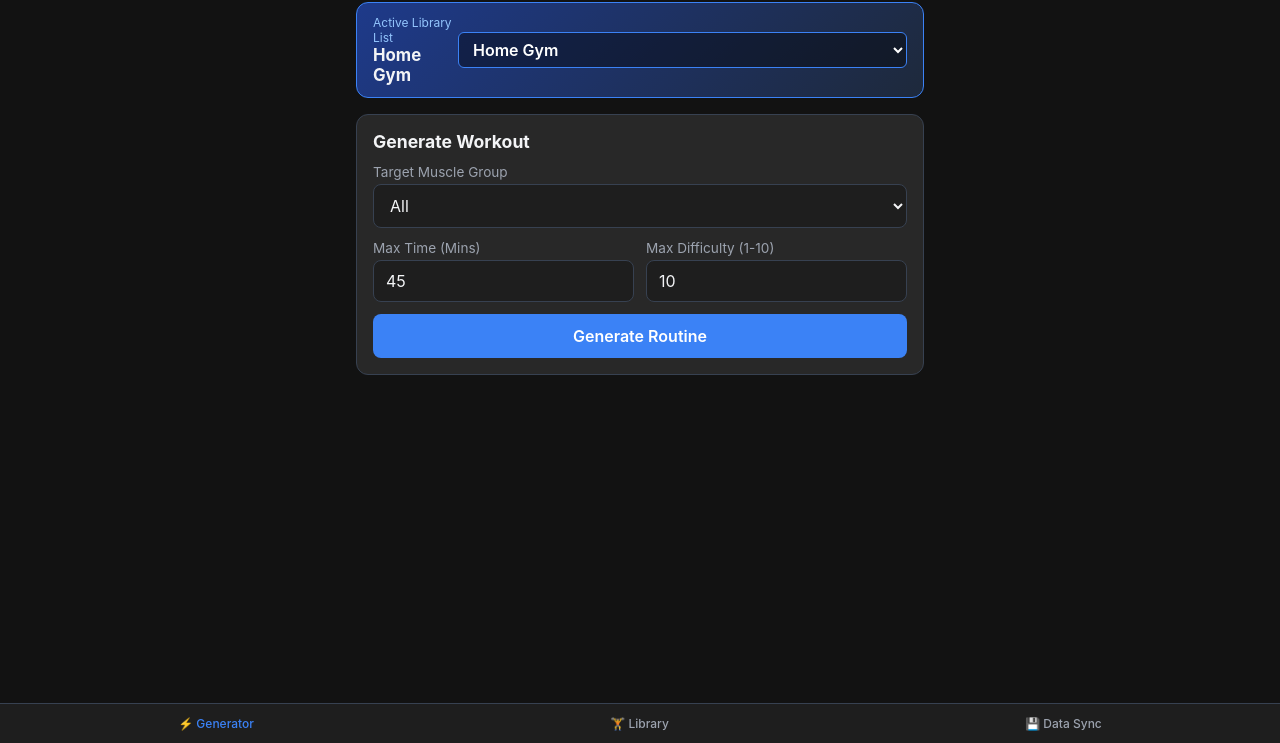
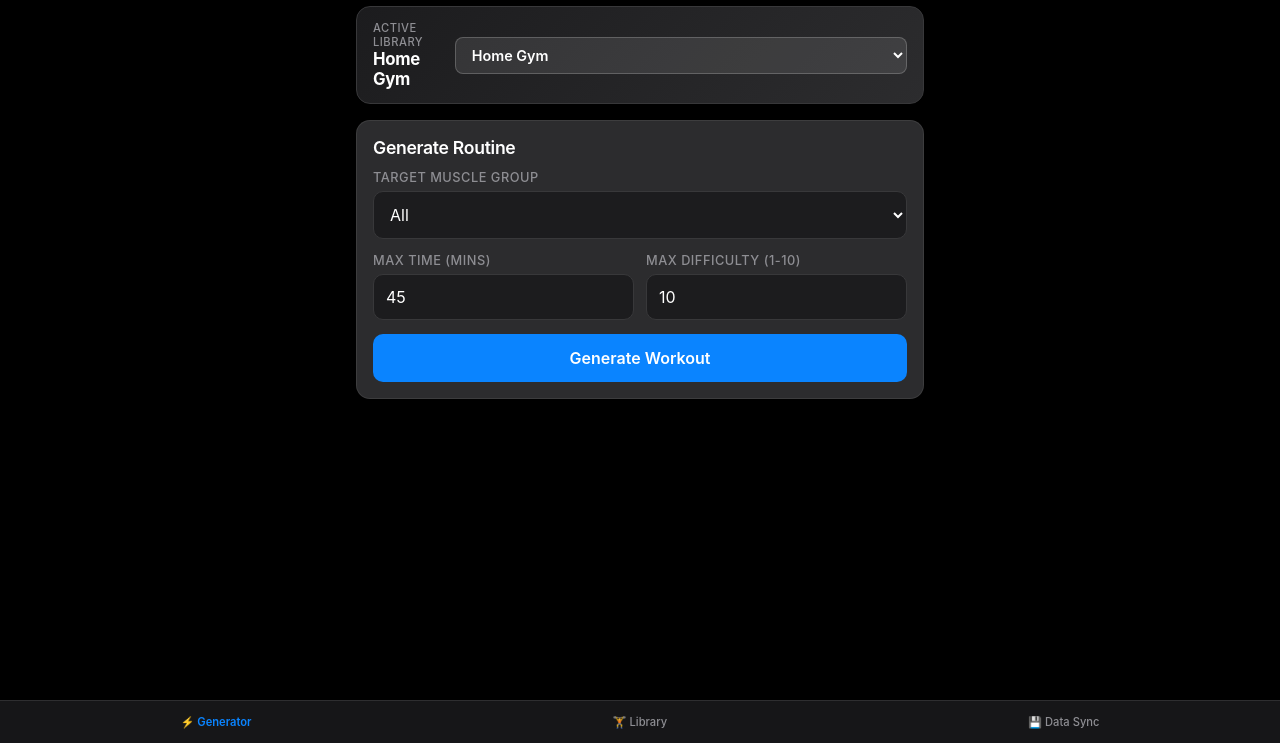
Before and after one commit to cwarren901652/Workout-App, a plain HTML site: page index.html in a window 1280 px wide. Shown: the part 57-800 px from the top of the page. Drawn offline with Linux system fonts and the light colour scheme.

Commit message:
Enhance iOS styling and layout for index.html
Updated styles and structure for improved iOS compatibility and aesthetics. Adjusted viewport settings, colors, paddings, and button styles.

```diff
--- a/index.html
+++ b/index.html
@@ -2,7 +2,7 @@
 <html lang="en">
 <head>
     <meta charset="UTF-8">
-    <meta name="viewport" content="width=device-width, initial-scale=1.0, maximum-scale=1.0, user-scalable=no">
+    <meta name="viewport" content="width=device-width, initial-scale=1.0, maximum-scale=1.0, user-scalable=no, viewport-fit=cover">
     <title>Workout Generator</title>
     <!-- iOS PWA Meta Tags -->
     <meta name="apple-mobile-web-app-capable" content="yes">
@@ -11,34 +11,39 @@
 
     <style>
         :root {
-            --bg-color: #121212;
-            --surface-color: #1e1e1e;
-            --surface-card: #282828;
-            --primary: #3b82f6;
-            --primary-hover: #2563eb;
-            --text-main: #f3f4f6;
-            --text-muted: #9ca3af;
-            --accent: #10b981;
-            --danger: #ef4444;
-            --border: #374151;
-            --radius: 12px;
+            --bg-color: #000000;
+            --surface-color: #1c1c1e;
+            --surface-card: #2c2c2e;
+            --primary: #0a84ff; /* iOS System Blue */
+            --primary-hover: #0062d2;
+            --text-main: #ffffff;
+            --text-muted: #8e8e93; /* iOS System Gray */
+            --accent: #30d158; /* iOS System Green */
+            --danger: #ff453a; /* iOS System Red */
+            --border: #38383a;
+            --radius: 14px;
         }
 
         * {
             box-sizing: border-box;
             margin: 0;
             padding: 0;
-            font-family: -apple-system, BlinkMacSystemFont, "Segoe UI", Roboto, Helvetica, Arial, sans-serif;
+            font-family: -apple-system, BlinkMacSystemFont, "SF Pro Text", "SF Pro Icons", "Helvetica Neue", Helvetica, Arial, sans-serif;
+            -webkit-font-smoothing: antialiased;
             -webkit-tap-highlight-color: transparent;
+            user-select: none;
         }
 
         body {
             background-color: var(--bg-color);
             color: var(--text-main);
             padding: 16px;
-            padding-bottom: 90px;
+            padding-top: calc(16px + env(safe-area-inset-top));
+            padding-bottom: calc(110px + env(safe-area-inset-bottom));
             max-width: 600px;
             margin: 0 auto;
+            overflow-x: hidden;
+            overscroll-behavior-y: none;
         }
 
         header {
@@ -46,11 +51,10 @@
             justify-content: space-between;
             align-items: center;
             margin-bottom: 16px;
-            padding-top: env(safe-area-inset-top);
         }
 
         h1 {
-            font-size: 1.4rem;
+            font-size: 1.6rem;
             font-weight: 700;
             letter-spacing: -0.5px;
         }
@@ -60,60 +64,71 @@
             border-radius: var(--radius);
             padding: 16px;
             margin-bottom: 16px;
-            border: 1px solid var(--border);
+            border: 1px solid rgba(255, 255, 255, 0.08);
+            box-shadow: 0 4px 20px rgba(0, 0, 0, 0.3);
         }
 
         h2 {
             font-size: 1.1rem;
+            font-weight: 600;
             margin-bottom: 12px;
             color: var(--text-main);
+            letter-spacing: -0.3px;
         }
 
-        /* List Selector Banner */
+        /* iOS-Style List Selector Banner */
         .list-banner {
-            background: linear-gradient(135deg, #1e3a8a, #1e293b);
-            border: 1px solid #3b82f6;
+            background: linear-gradient(135deg, #1c1c1e, #2c2c2e);
+            border: 1px solid var(--border);
             border-radius: var(--radius);
-            padding: 12px 16px;
+            padding: 14px 16px;
             margin-bottom: 16px;
             display: flex;
             justify-content: space-between;
             align-items: center;
+            box-shadow: 0 4px 12px rgba(0,0,0,0.2);
         }
 
         .list-banner select {
-            background: rgba(0,0,0,0.4);
-            border: 1px solid var(--primary);
+            background: rgba(255, 255, 255, 0.1);
+            border: 1px solid rgba(255, 255, 255, 0.2);
             color: white;
-            padding: 6px 10px;
-            border-radius: 6px;
+            padding: 8px 12px;
+            border-radius: 8px;
             font-weight: 600;
+            font-size: 0.9rem;
+            outline: none;
         }
 
         /* Form Controls */
         .form-group {
-            margin-bottom: 12px;
+            margin-bottom: 14px;
         }
 
         label {
             display: block;
-            font-size: 0.85rem;
+            font-size: 0.8rem;
+            font-weight: 500;
             color: var(--text-muted);
-            margin-bottom: 4px;
+            margin-bottom: 6px;
+            text-transform: uppercase;
+            letter-spacing: 0.5px;
         }
 
         input, select, textarea {
             width: 100%;
-            padding: 10px 12px;
+            padding: 12px;
             background-color: var(--surface-color);
             border: 1px solid var(--border);
-            border-radius: 8px;
+            border-radius: 10px;
             color: var(--text-main);
             font-size: 1rem;
+            outline: none;
+            transition: border-color 0.2s;
+            user-select: text;
         }
 
         input:focus, select:focus, textarea:focus {
-            outline: none;
             border-color: var(--primary);
         }
 
@@ -128,49 +143,60 @@
 
         button {
             width: 100%;
-            padding: 12px;
+            padding: 14px;
             background-color: var(--primary);
             color: white;
             border: none;
-            border-radius: 8px;
+            border-radius: 10px;
             font-size: 1rem;
             font-weight: 600;
             cursor: pointer;
-            transition: background 0.2s;
+            transition: transform 0.1s ease, background-color 0.2s;
         }
 
         button:active {
+            transform: scale(0.97);
             background-color: var(--primary-hover);
         }
 
         button.secondary {
-            background-color: transparent;
+            background-color: rgba(255, 255, 255, 0.08);
             border: 1px solid var(--border);
             color: var(--text-main);
             margin-top: 8px;
         }
 
-        button.danger {
-            background-color: rgba(239, 68, 68, 0.2);
-            color: var(--danger);
-            border: 1px solid rgba(239, 68, 68, 0.4);
+        button.secondary:active {
+            background-color: rgba(255, 255, 255, 0.15);
         }
 
-        /* Exercise List */
+        button.danger {
+            background-color: rgba(255, 69, 58, 0.15);
+            color: var(--danger);
+            border: 1px solid rgba(255, 69, 58, 0.3);
+        }
+
+        button.danger:active {
+            background-color: rgba(255, 69, 58, 0.3);
+        }
+
+        /* Exercise List Items */
         .exercise-item {
             display: flex;
             justify-content: space-between;
             align-items: center;
-            padding: 12px;
+            padding: 14px;
             background: var(--surface-color);
-            border-radius: 8px;
-            margin-bottom: 8px;
+            border-radius: 10px;
+            margin-bottom: 10px;
             border: 1px solid var(--border);
+            transition: background-color 0.2s;
         }
 
         .exercise-info h3 {
             font-size: 1rem;
-            margin-bottom: 2px;
+            font-weight: 600;
+            margin-bottom: 4px;
         }
 
         .exercise-meta {
@@ -180,32 +206,34 @@
 
         .badge {
             display: inline-block;
-            padding: 2px 8px;
-            background: rgba(59, 130, 246, 0.2);
+            padding: 3px 8px;
+            background: rgba(10, 132, 255, 0.15);
             color: var(--primary);
-            border-radius: 4px;
+            border-radius: 6px;
             font-size: 0.75rem;
             font-weight: 600;
             margin-right: 4px;
         }
 
         .badge-diff {
-            background: rgba(16, 185, 129, 0.2);
+            background: rgba(48, 209, 88, 0.15);
             color: var(--accent);
         }
 
-        /* Navigation Tabs */
+        /* Frosted Glass iOS Bottom Navigation Bar */
         .nav-bar {
             position: fixed;
             bottom: 0;
             left: 0;
             right: 0;
-            background: var(--surface-color);
-            border-top: 1px solid var(--border);
+            background: rgba(28, 28, 30, 0.82);
+            backdrop-filter: blur(25px);
+            -webkit-backdrop-filter: blur(25px);
+            border-top: 1px solid rgba(255, 255, 255, 0.1);
             display: flex;
             justify-content: space-around;
-            padding: 12px 0;
-            padding-bottom: calc(12px + env(safe-area-inset-bottom));
+            padding: 10px 0;
+            padding-bottom: calc(10px + env(safe-area-inset-bottom));
             z-index: 1000;
         }
 
@@ -213,7 +241,7 @@
             background: none;
             border: none;
             color: var(--text-muted);
-            font-size: 0.75rem;
+            font-size: 0.7rem;
             font-weight: 500;
             cursor: pointer;
             display: flex;
@@ -221,11 +249,17 @@
             align-items: center;
             gap: 4px;
             width: auto;
-            padding: 0 16px;
+            padding: 4px 16px;
+            transition: color 0.2s, transform 0.1s;
+        }
+
+        .nav-item:active {
+            transform: scale(0.9);
         }
 
         .nav-item.active {
             color: var(--primary);
+            font-weight: 600;
         }
 
         .view-section {
@@ -234,21 +268,27 @@
 
         .view-section.active {
             display: block;
+            animation: fadeIn 0.25s ease-out;
+        }
+
+        @keyframes fadeIn {
+            from { opacity: 0; transform: translateY(4px); }
+            to { opacity: 1; transform: translateY(0); }
         }
     </style>
 </head>
 <body>
 
     <header>
-        <h1>Workout Generator</h1>
+        <h1>WorkoutGen</h1>
         <span id="exercise-count" class="badge">0 Exercises</span>
     </header>
 
     <!-- ACTIVE LIST SELECTOR BANNER -->
     <div class="list-banner">
         <div>
-            <label style="margin:0; font-size:0.75rem; color:#93c5fd;">Active Library List</label>
-            <div id="active-list-display" style="font-weight: 700; font-size: 1.05rem;">Home Gym</div>
+            <label style="margin:0; font-size:0.7rem; color:var(--text-muted);">Active Library</label>
+            <div id="active-list-display" style="font-weight: 700; font-size: 1.05rem; letter-spacing: -0.3px;">Home Gym</div>
         </div>
         <select id="global-list-selector" onchange="switchActiveList(this.value)">
             <!-- Populated via JS -->
@@ -258,7 +298,7 @@
     <!-- VIEW 1: GENERATOR -->
     <div id="view-generator" class="view-section active">
         <div class="card">
-            <h2>Generate Workout</h2>
+            <h2>Generate Routine</h2>
             <div class="form-group">
                 <label for="gen-muscle">Target Muscle Group</label>
                 <select id="gen-muscle">
@@ -275,13 +315,13 @@
                     <input type="number" id="gen-max-diff" value="10" min="1" max="10">
                 </div>
             </div>
-            <button onclick="generateWorkout()">Generate Routine</button>
+            <button onclick="generateWorkout()">Generate Workout</button>
         </div>
 
         <div id="workout-results" style="display:none;" class="card">
             <h2>Your Custom Routine</h2>
             <div id="workout-list-container"></div>
-            <button class="secondary" onclick="generateWorkout()">Re-Roll Routine</button>
+            <button class="secondary" onclick="generateWorkout()" style="margin-top:14px;">Re-Roll Routine</button>
         </div>
     </div>
 
@@ -290,13 +330,13 @@
         <!-- List Manager Card -->
         <div class="card">
             <h2>Manage Lists</h2>
-            <div class="row" style="margin-bottom: 8px;">
+            <div class="row" style="margin-bottom: 10px;">
                 <div class="form-group" style="margin-bottom:0;">
-                    <input type="text" id="new-list-name" placeholder="New list name (e.g. BUD/S Prep)">
+                    <input type="text" id="new-list-name" placeholder="e.g. BUD/S Prep">
                 </div>
-                <button onclick="addNewList()" style="width: 130px;">Add List</button>
+                <button onclick="addNewList()" style="width: 120px;">Add List</button>
             </div>
-            <button class="secondary danger" onclick="deleteActiveList()" style="font-size: 0.85rem; padding: 8px;">Delete Current Active List</button>
+            <button class="secondary danger" onclick="deleteActiveList()" style="font-size: 0.85rem; padding: 10px;">Delete Current List</button>
         </div>
 
         <div class="card">
@@ -335,7 +375,7 @@
         <div class="card">
             <h2>Exercise Inventory (<span id="inventory-list-name">Home Gym</span>)</h2>
             <div class="form-group">
-                <input type="text" id="search-box" placeholder="Search exercises in this list..." oninput="renderExercises()">
+                <input type="text" id="search-box" placeholder="Search exercises..." oninput="renderExercises()">
             </div>
             <div id="exercise-list"></div>
         </div>
@@ -345,12 +385,12 @@
     <div id="view-backup" class="view-section">
         <div class="card">
             <h2>Data Sync & Backup</h2>
-            <p style="font-size: 0.9rem; color: var(--text-muted); margin-bottom: 16px;">
-                Export your multi-list workout libraries to a JSON file or import a backup file to sync with friends.
+            <p style="font-size: 0.85rem; color: var(--text-muted); margin-bottom: 16px; line-height: 1.4;">
+                Export your multi-list workout libraries to a JSON file or import a backup file to share with training partners.
             </p>
             <button onclick="exportData()">Export JSON Backup</button>
-            <div style="margin-top: 12px;">
-                <label for="import-file" style="display:block; margin-bottom:4px;">Import JSON Backup</label>
+            <div style="margin-top: 14px;">
+                <label for="import-file" style="display:block; margin-bottom:6px;">Import JSON Backup</label>
                 <input type="file" id="import-file" accept=".json" onchange="importData(event)">
             </div>
             <button class="danger" style="margin-top: 24px;" onclick="resetData()">Reset to Default Data</button>
@@ -371,7 +411,6 @@
     </nav>
 
     <script>
-        // Default Multi-List Initial State
         const defaultData = {
             lists: ["Home Gym", "Commercial Gym", "BUD/S Prep"],
             activeList: "Home Gym",
@@ -456,7 +495,6 @@
             select.innerHTML = muscles.map(m => `<option value="${m}" ${m === currentVal ? 'selected' : ''}>${m}</option>`).join('');
         }
 
-        // Tab Switching
         function switchTab(tabName, btn) {
             document.querySelectorAll('.view-section').forEach(el => el.classList.remove('active'));
             document.querySelectorAll('.nav-item').forEach(el => el.classList.remove('active'));
@@ -466,7 +504,6 @@
             window.scrollTo(0, 0);
         }
 
-        // Exercise CRUD Operations
         function handleExerciseSubmit(e) {
             e.preventDefault();
             const id = document.getElementById('edit-id').value;
@@ -515,9 +552,9 @@
                             <span>⏱️ ${ex.length}m</span>
                         </div>
                     </div>
-                    <div>
-                        <button onclick="editExercise('${ex.id}')" style="padding:6px 10px; font-size:0.8rem; margin-right:4px;">Edit</button>
-                        <button onclick="deleteExercise('${ex.id}')" class="danger" style="padding:6px 10px; font-size:0.8rem;">Del</button>
+                    <div style="display:flex; gap:6px;">
+                        <button onclick="editExercise('${ex.id}')" style="padding:6px 10px; font-size:0.8rem; width:auto;">Edit</button>
+                        <button onclick="deleteExercise('${ex.id}')" class="danger" style="padding:6px 10px; font-size:0.8rem; width:auto;">Del</button>
                     </div>
                 </div>
             `).join('');
@@ -535,7 +572,7 @@
 
             document.getElementById('submit-btn').innerText = "Update Exercise";
             document.getElementById('cancel-edit-btn').style.display = "block";
-            window.scrollTo(0, 0);
+            window.scrollTo({ top: 0, behavior: 'smooth' });
         }
 
         function cancelEdit() {
@@ -556,7 +593,6 @@
             }
         }
 
-        // Workout Generation Algorithm
         function generateWorkout() {
             const targetMuscle = document.getElementById('gen-muscle').value;
             const maxTime = parseInt(document.getElementById('gen-max-time').value) || 45;
@@ -599,7 +635,6 @@
             `).join('') + `<div style="margin-top:12px; font-weight:600; text-align:right;">Total Estimated Time: ${totalTime} mins</div>`;
         }
 
-        // Data Sync & Backup Functions
         function exportData() {
             const dataStr = "data:text/json;charset=utf-8," + encodeURIComponent(JSON.stringify(appData, null, 2));
             const downloadAnchor = document.createElement('a');
@@ -640,7 +675,6 @@
             }
         }
 
-        // Initialize App on Load
         refreshUI();
     </script>
 </body>
```
